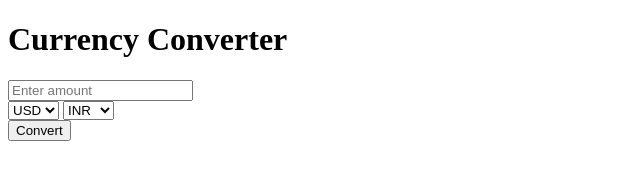
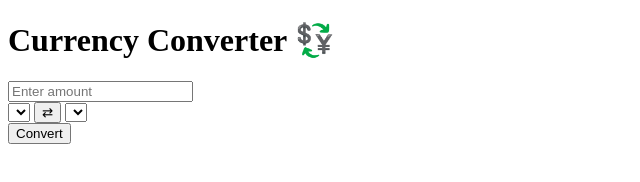
Before and after one commit to prateeksagar1990/currency-converter, a plain HTML site: page index.html in a window 1280 px wide. Shown: the whole page, without its empty margins (0-640 px from the left). Drawn offline with Linux system fonts and the light colour scheme.

Commit message:
Update index.html

```diff
--- a/index.html
+++ b/index.html
@@ -1,34 +1,27 @@
 <!DOCTYPE html>
 <html>
 <head>
-    <title>Currency Converter</title>
+    <title>Smart Currency Converter</title>
     <link rel="stylesheet" href="style.css">
 </head>
 <body>
 
-<div class="container">
-    <h1>Currency Converter</h1>
+<div class="box">
+    <h1>Currency Converter 💱</h1>
 
     <input type="number" id="amount" placeholder="Enter amount">
 
-    <div class="dropdowns">
-        <select id="fromCurrency">
-            <option value="USD">USD</option>
-            <option value="INR">INR</option>
-            <option value="EUR">EUR</option>
-            <option value="GBP">GBP</option>
-        </select>
+    <div class="row">
+        <select id="fromCurrency"></select>
 
-        <select id="toCurrency">
-            <option value="INR">INR</option>
-            <option value="USD">USD</option>
-            <option value="EUR">EUR</option>
-            <option value="GBP">GBP</option>
-        </select>
+        <button id="swapBtn">⇄</button>
+
+        <select id="toCurrency"></select>
     </div>
 
-    <button onclick="convertCurrency()">Convert</button>
+    <button onclick="convert()">Convert</button>
 
+    <p id="loading"></p>
     <h2 id="result"></h2>
 </div>
 
```
